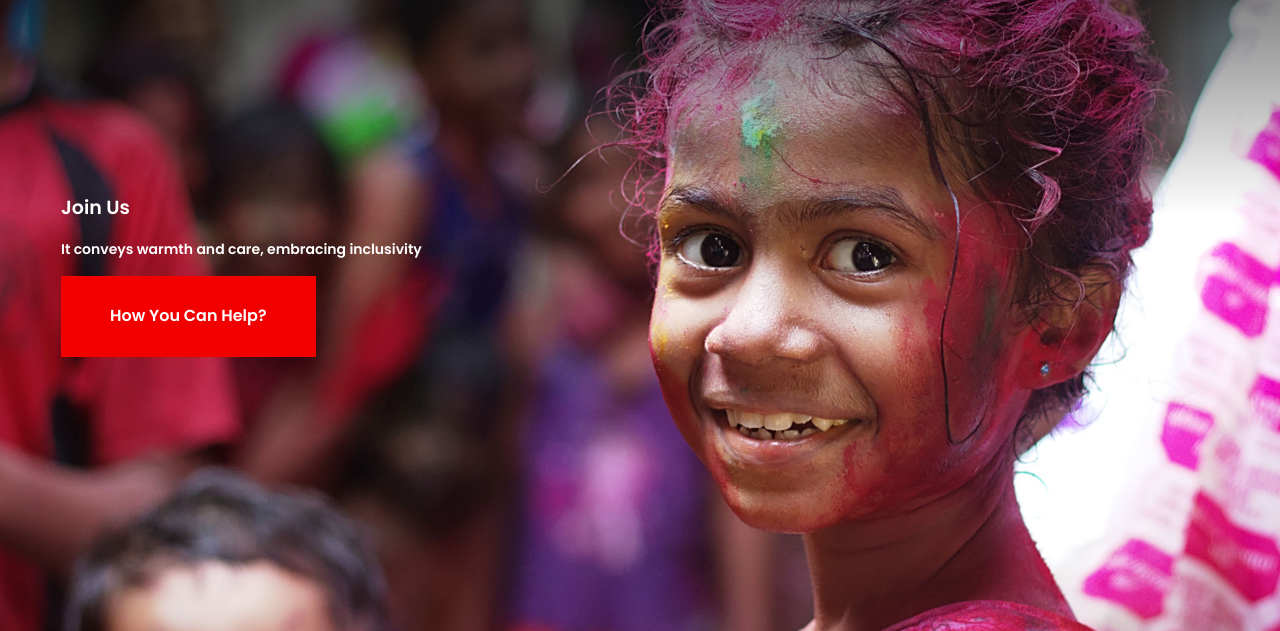
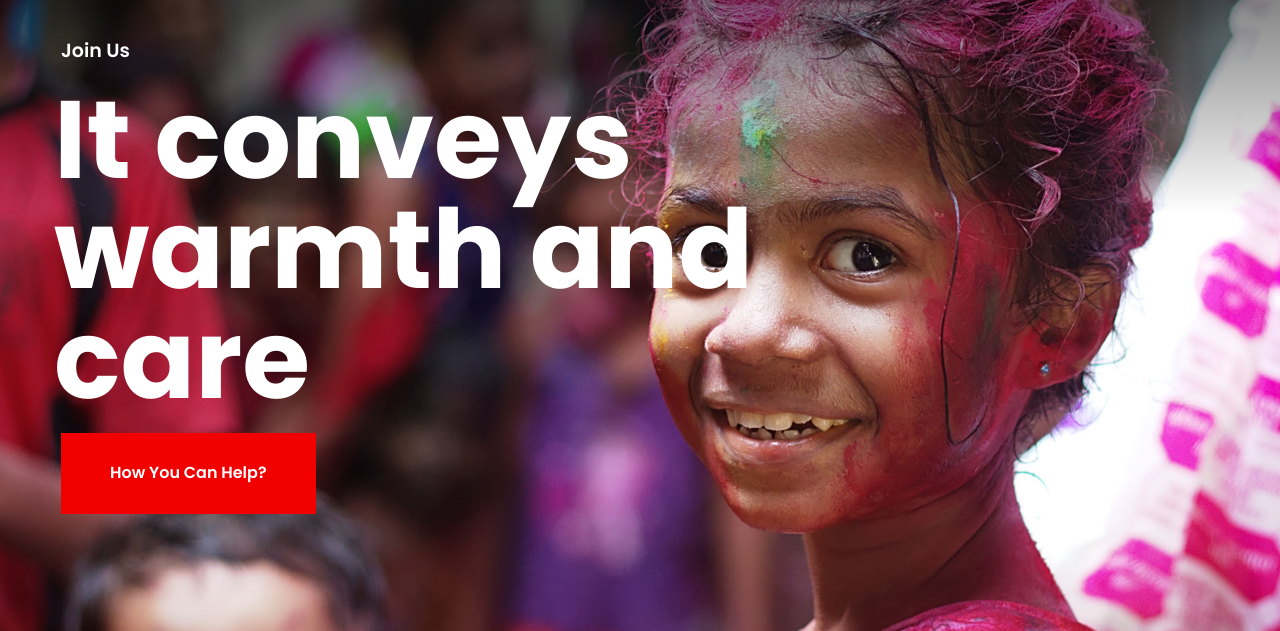
Before and after one commit to Nzioka6350/cancer-patients-donation, a plain HTML site: page index.html in a window 1280 px wide. Shown: the part 169-800 px from the top of the page. Drawn offline with nearby package versions, Linux system fonts and the light colour scheme; no server answers.

Commit message:
Home page

```diff
--- a/index.html
+++ b/index.html
@@ -54,7 +54,7 @@
                             <div class="gb-middle">
                                 <div class="slider-info">
                                     <h4>Join Us</h4>
-                                    <h5> It conveys warmth and care, embracing inclusivity</h5>
+                                    <h2> It conveys warmth and care</h2>
                                     <div class="buttons">
                                         <a href="our-causes.html" class="red-btn red-btn-0">How You Can Help?</a>
                                     </div>
```
